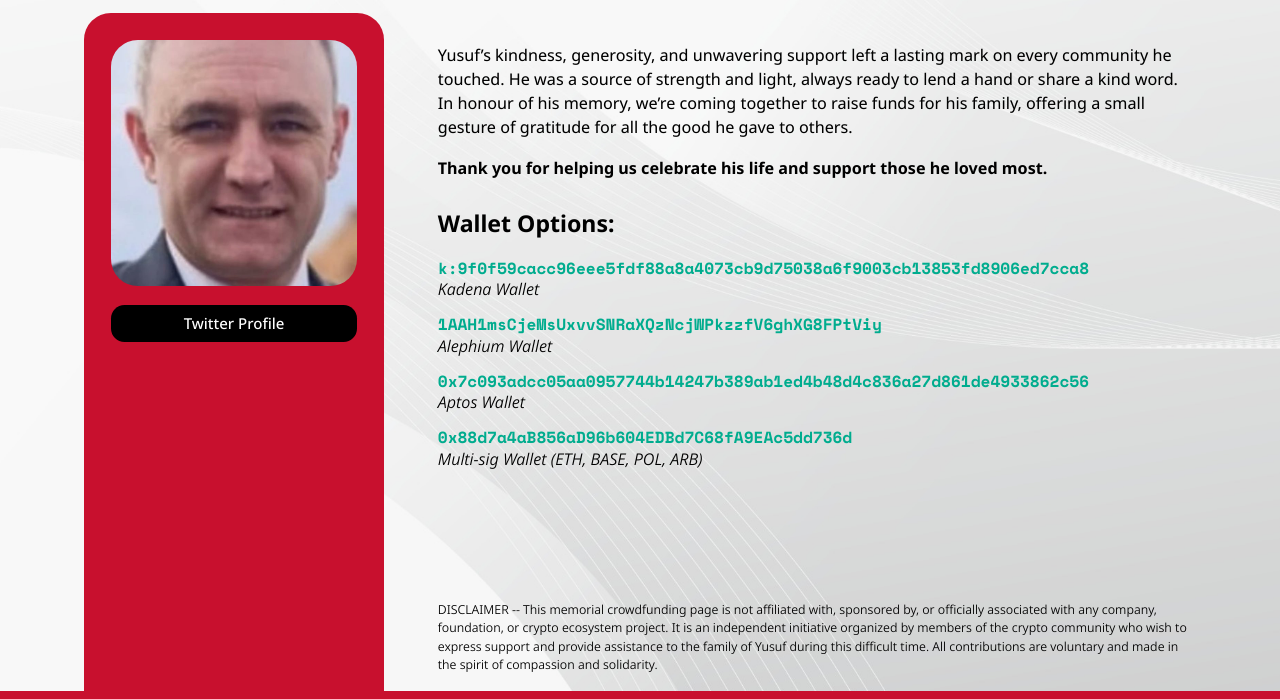
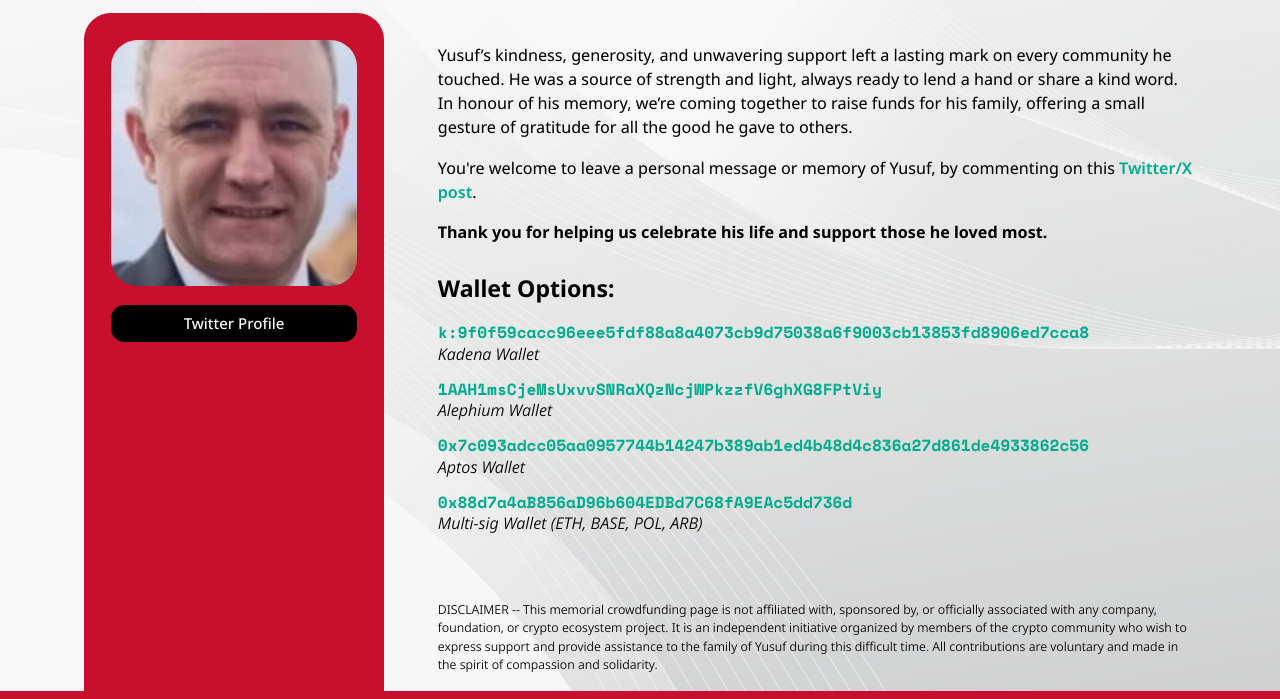
Before and after one commit to CarlParkerWeb3/yusuf, a plain HTML site: page index.html in a window 1280 px wide. Shown: the part 101-800 px from the top of the page. Drawn offline with nearby package versions, Linux system fonts and the light colour scheme.

Commit message:
add personal message link

```diff
--- a/index.html
+++ b/index.html
@@ -54,6 +54,8 @@
                 <div class="body-info">
 
                     <p>Yusuf’s kindness, generosity, and unwavering support left a lasting mark on every community he touched. He was a source of strength and light, always ready to lend a hand or share a kind word. In honour of his memory, we’re coming together to raise funds for his family, offering a small gesture of gratitude for all the good he gave to others.</p>
+
+                    <p>You're welcome to leave a personal message or memory of Yusuf, by commenting on this <a href="https://x.com/ysfcy/status/1913283572963692658" target="_Blank">Twitter/X post</a>.</p>
 
                     <p><strong>Thank you for helping us celebrate his life and support those he loved most.</strong></p>
 
```
